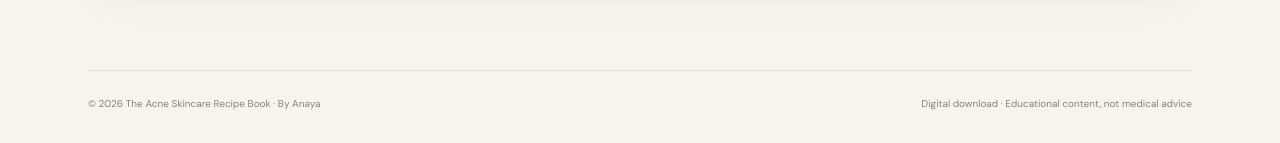
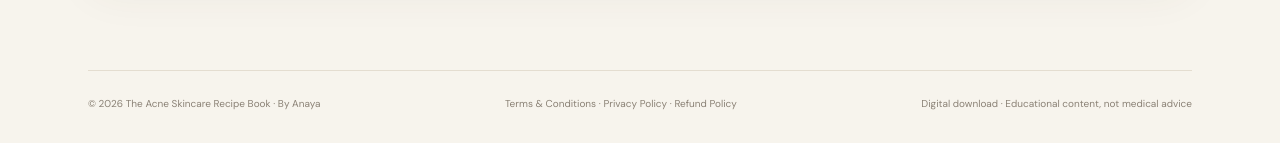
Before and after one commit to geons0405/acne-skincare-ebook, a plain HTML site: page public/index.html in a window 1280 px wide. Shown: the part 2038-2181 px from the top of the page. Drawn offline with nearby package versions, Linux system fonts and the light colour scheme.

Commit message:
Link legal policies in website footer

```diff
--- a/public/index.html
+++ b/public/index.html
@@ -16,7 +16,7 @@
 <article class="inside-card"><div class="num">04 / REFLECT</div><h3>A two-week log</h3><p>A simple routine tracker to help you notice patterns and keep track of what you try.</p></article></div></section>
 <section class="section" id="approach"><div class="note-panel"><div><div class="eyebrow">A responsible approach</div><h2>Care without miracle claims.</h2></div><p>This book is an educational lifestyle guide, not a medical treatment or a promise to cure acne. It explains that food and comfort habits do not cure acne, and points readers toward evidence-based treatment options and professional advice when needed. Always consider your own sensitivities, allergies and medical circumstances.</p></div></section>
 <section class="purchase" id="purchase"><div class="purchase-card"><div><div class="eyebrow">Your digital copy</div><h2>Make room for a gentler routine.</h2><p>Get the complete <em>The Acne Skincare Recipe Book</em> by Anaya as a PDF. Pay once, then access the download after your payment has been confirmed.</p><div class="small-note">Secure checkout powered by Paddle · Digital product</div></div><div class="buybox"><div class="price">$9.99 <small>USD · one time</small></div><button class="button" id="buyButton" type="button">Buy the ebook</button><div class="small-note">Download unlocks after payment confirmation.</div><div class="error" id="checkoutError" role="status" aria-live="polite"></div></div></div></section></main>
-<footer class="footer"><span>© <span id="year"></span> The Acne Skincare Recipe Book · By Anaya</span><span>Digital download · Educational content, not medical advice</span></footer></div>
+<footer class="footer"><span>© <span id="year"></span> The Acne Skincare Recipe Book · By Anaya</span><span><a href="/terms.html">Terms &amp; Conditions</a> · <a href="/privacy.html">Privacy Policy</a> · <a href="/refunds.html">Refund Policy</a></span><span>Digital download · Educational content, not medical advice</span></footer></div>
 <script>
 document.getElementById("year").textContent = new Date().getFullYear();
 const buyButton = document.getElementById("buyButton"), checkoutError = document.getElementById("checkoutError"); let paddleReady = false;
```
